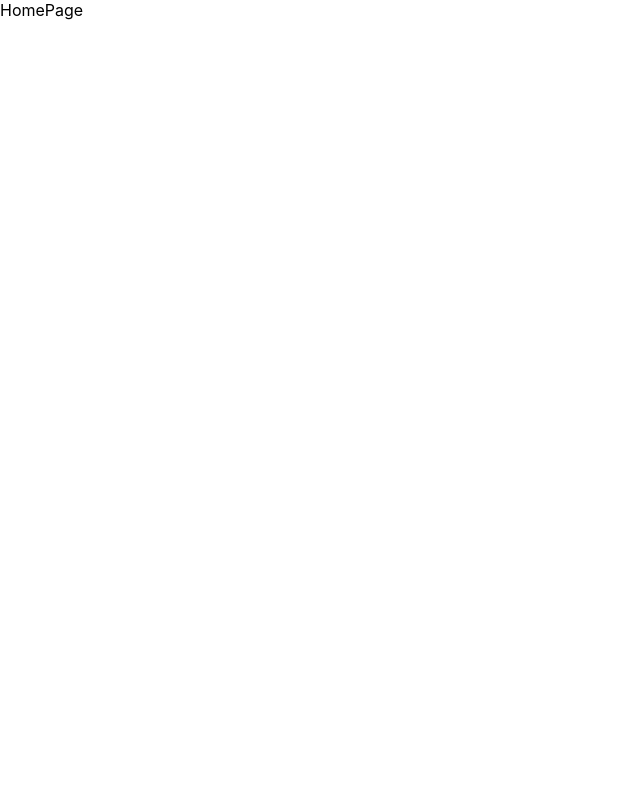
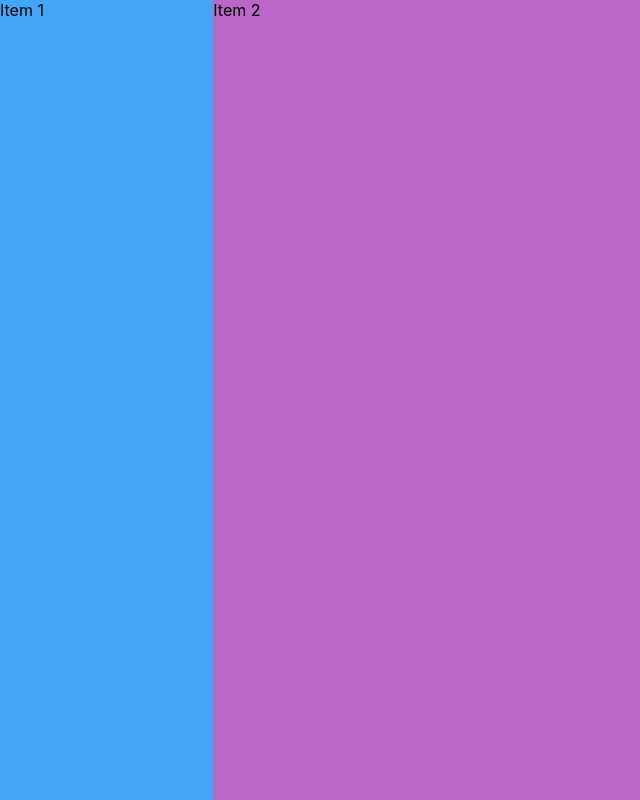
Before and after one commit to adam-pearson/house-to-do-list, a React (Create React App) app: page / in a window 1280 px wide. Shown: the whole page, without its empty margins (0-640 px from the left). Built offline with nearby package versions, Linux system fonts and the light colour scheme.

Commit message:
Added basic grid for homepage layout

```diff
--- a/src/components/HomePage.tsx
+++ b/src/components/HomePage.tsx
@@ -1,8 +1,22 @@
+import { Box, Grid, Stack, Typography } from '@mui/material'
 import React from 'react'
 
 const HomePage = () => {
   return (
-    <div>HomePage</div>
+    <Grid container sx={{
+      overflow: 'hidden',
+     }}>
+    <Grid item xs={2} >
+      <Box bgcolor='primary.light' sx={{
+        height: "100vh", width: "100%"
+        }}>Item 1</Box>
+    </Grid>
+    <Grid item xs={10}>
+      <Box bgcolor='secondary.light' sx={{
+        height: "100vh",
+        }}>Item 2</Box>
+    </Grid>
+    </Grid>
   )
 }
 
```
